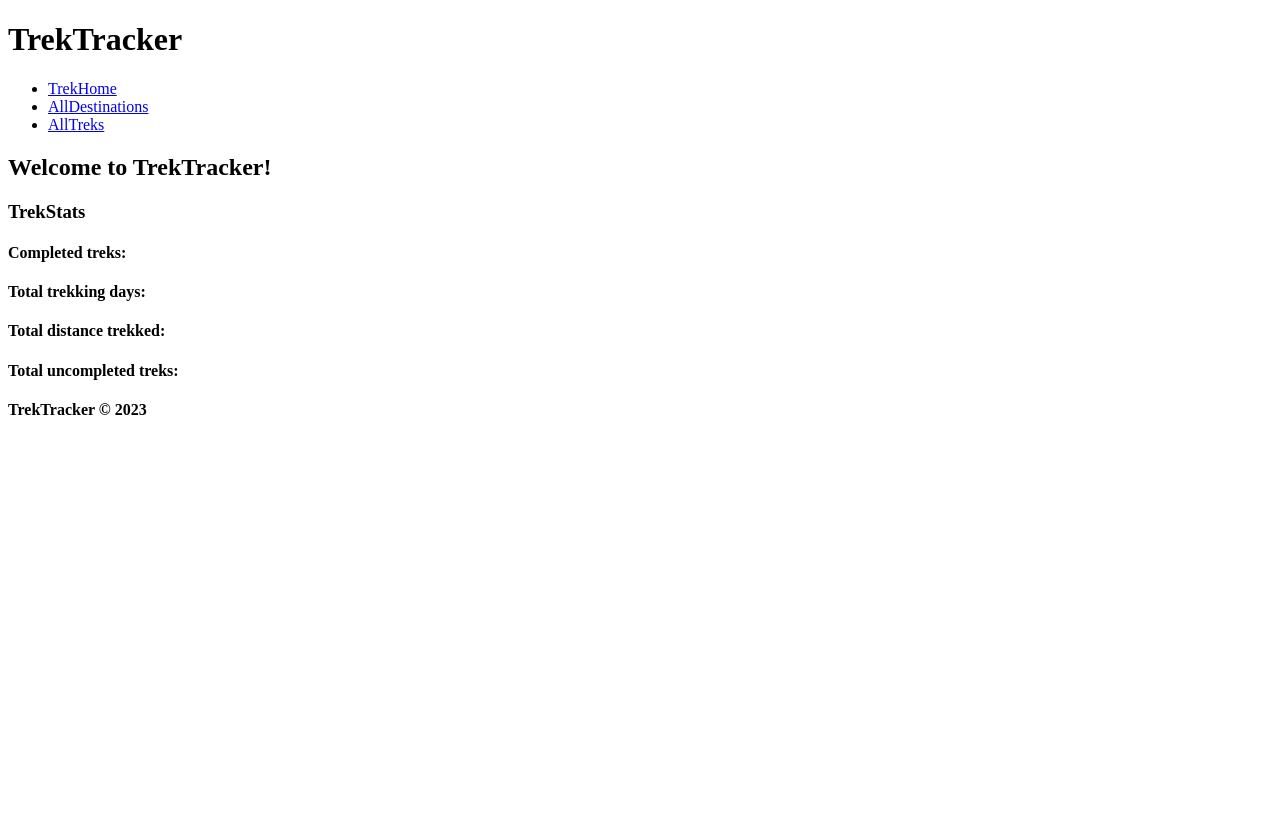
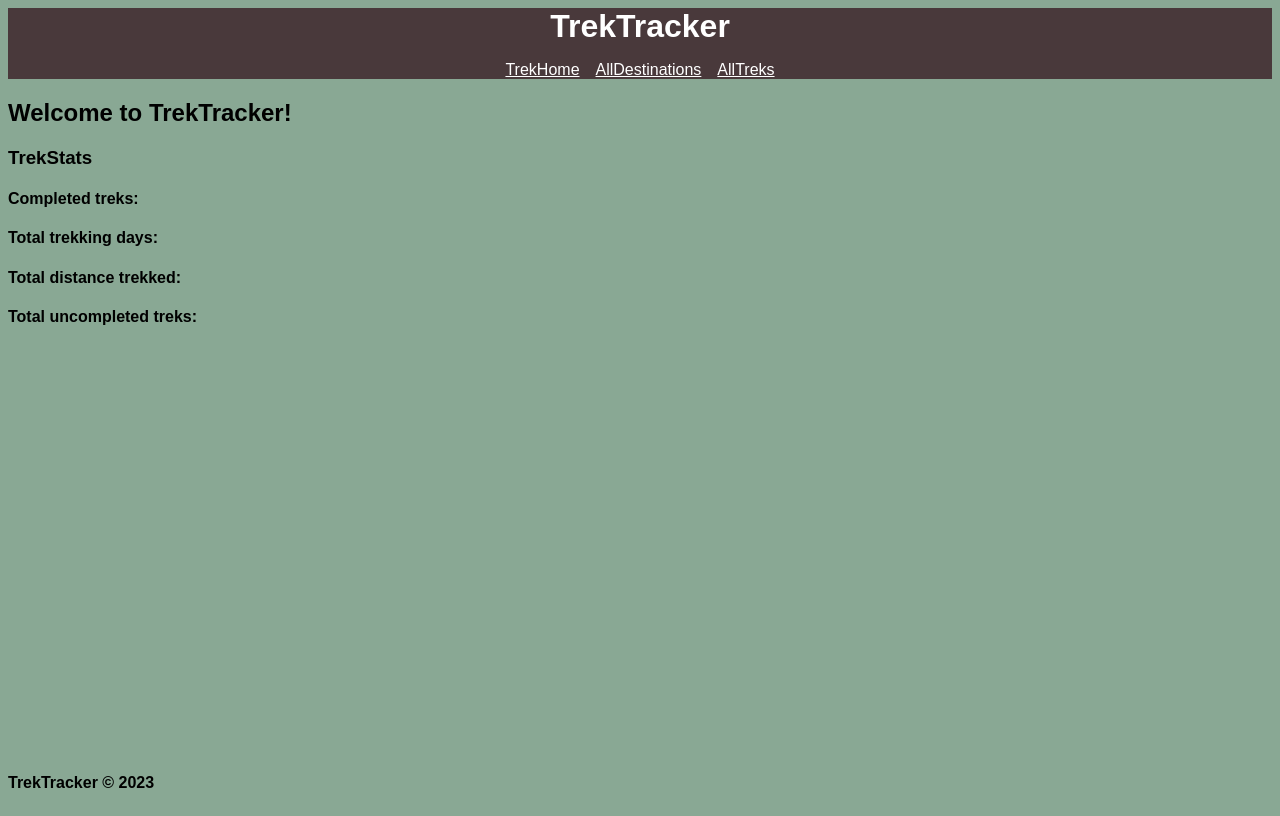
Before and after one commit to sshingler/solo_project_1, a Flask app: page / in a window 1280 px wide. Before the commit the page ends 415 px from the top, so only its background shows below. Run offline with Flask 2, Linux system fonts and the light colour scheme.

Commit message:
26 - update styling - header/nav

```diff
--- a/static/styles.css
+++ b/static/styles.css
@@ -0,0 +1,34 @@
+body {
+    font-family:sans-serif;
+    background:#89A894;
+    min-height: 100vh;
+    display: grid;
+    grid-template-rows: auto 1fr auto;
+
+}
+
+header {
+    background: #49393B;
+    display: flex;
+    flex-direction: column;
+    justify-content: center;
+    align-items: center;
+    gap: 1rem;
+}
+
+header > h1 {
+    color: white;
+    margin: 0;
+}
+
+header > nav > ul {
+    display: flex;
+    gap: 1rem;
+    list-style: none;
+    margin: 0;
+    padding: 0;
+}
+
+nav > ul > li > a {
+    color:white;
+}
--- a/templates/base.html
+++ b/templates/base.html
@@ -5,7 +5,7 @@
     <meta http-equiv="X-UA-Compatible" content="IE=edge">
     <meta name="viewport" content="width=device-width, initial-scale=1.0">
     <link rel="stylesheet" href="https://stackpath.bootstrapcdn.com/font-awesome/4.7.0/css/font-awesome.min.css" crossorigin="anonymous">
-    <link rel="stylesheet" href="{{ url_for('static', filename='style.css') }}">
+    <link rel="stylesheet" href="{{ url_for('static', filename='styles.css') }}">
     <title>TrekTracker</title>
 </head>
 <body>
```
